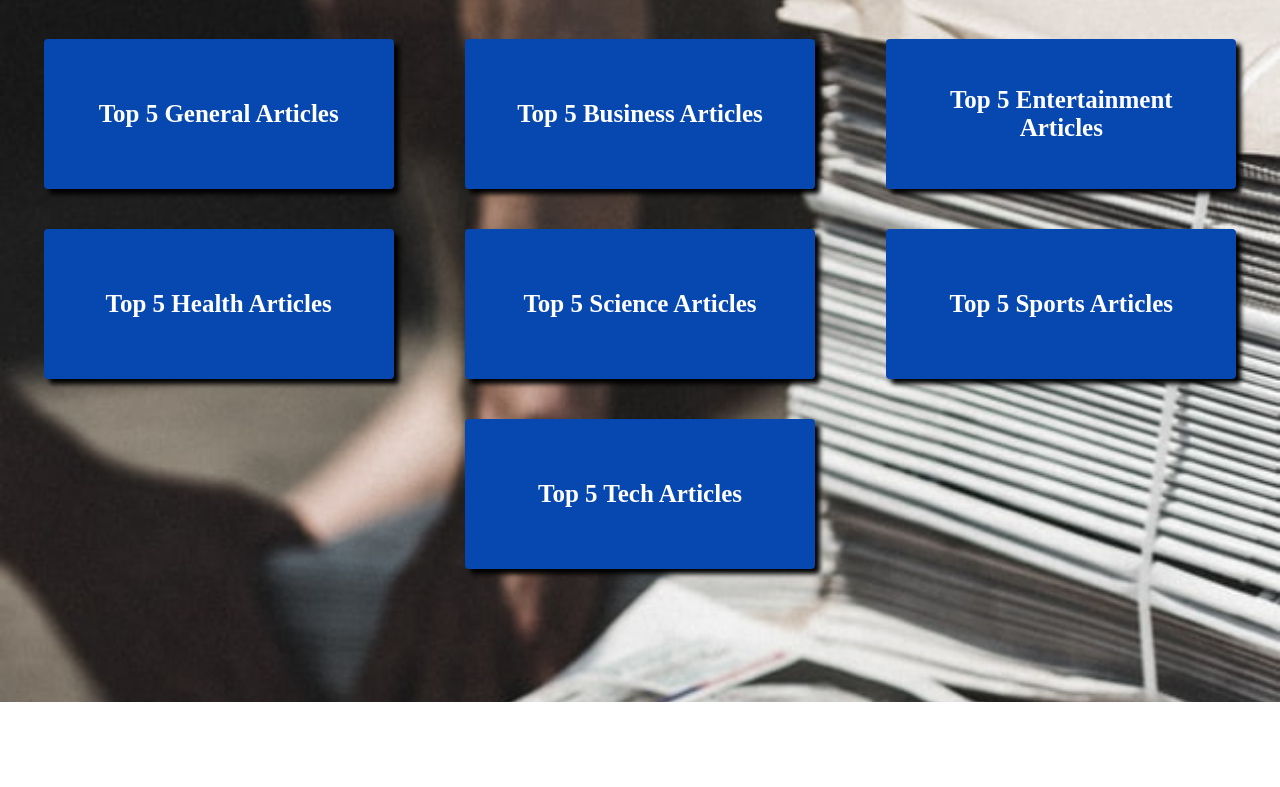
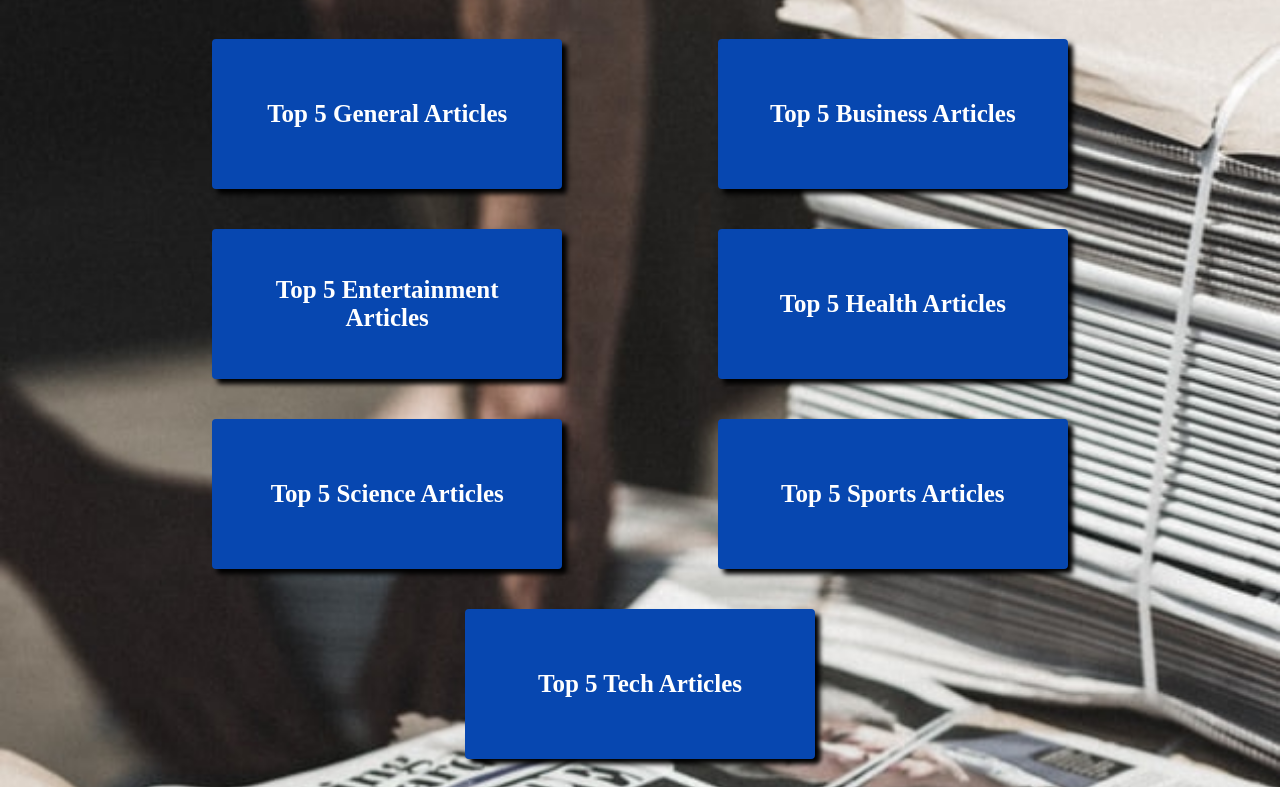
Before and after one commit to Gnola/Gnola.github.io, a plain HTML site: page news_app/index.html in a window 1280 px wide. Shown: the part 98-885 px from the top of the page. Before the commit the page ends 800 px from the top, so only its background shows below. Drawn offline with nearby package versions, Linux system fonts and the light colour scheme; a web font is replaced by a local one.

Commit message:
fixed some css

```diff
--- a/news_app/style.css
+++ b/news_app/style.css
@@ -32,10 +32,10 @@ h2 {
   justify-content: center;
   justify-content: space-around;
   flex-wrap: wrap;
-  /* flex-direction: row; */
   align-items: center;
   align-content: space-between;
   margin: auto;
+  max-width: 80%;
 }
 
 /* .home-buttons {
```
